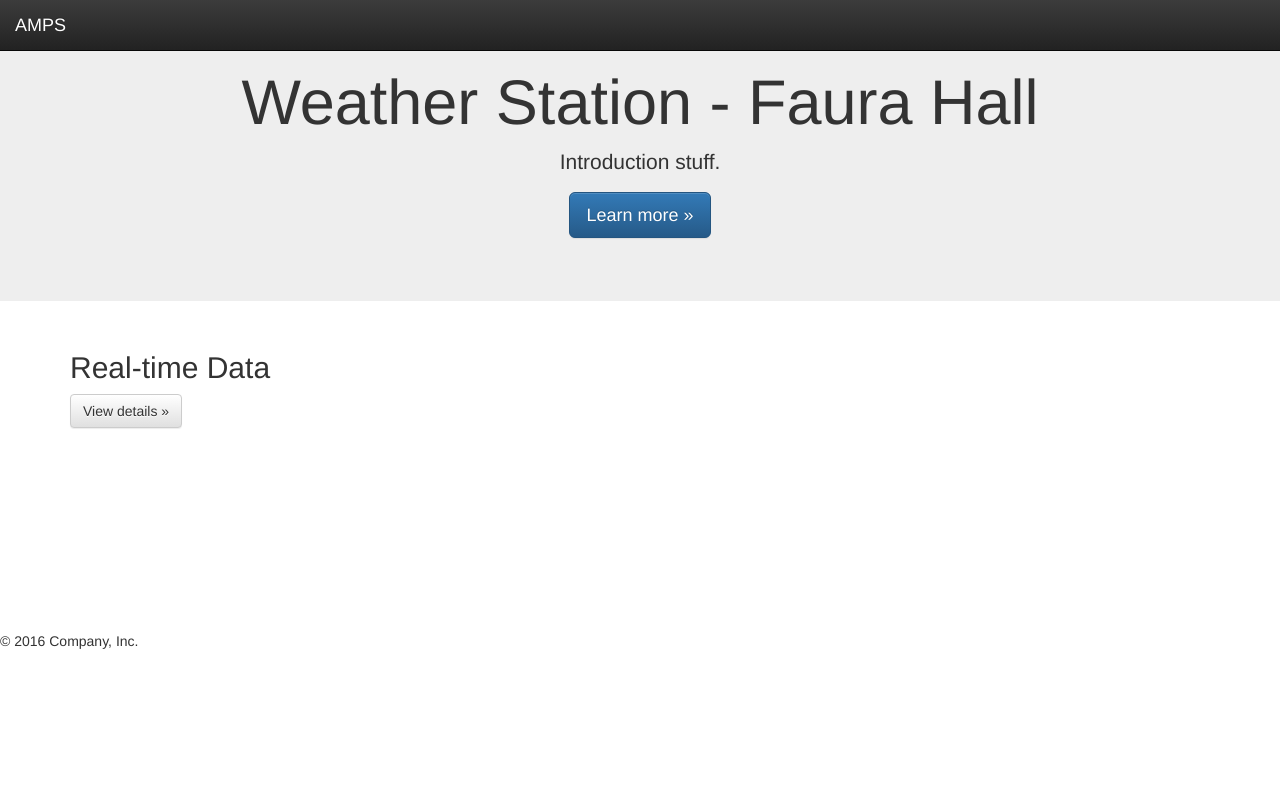
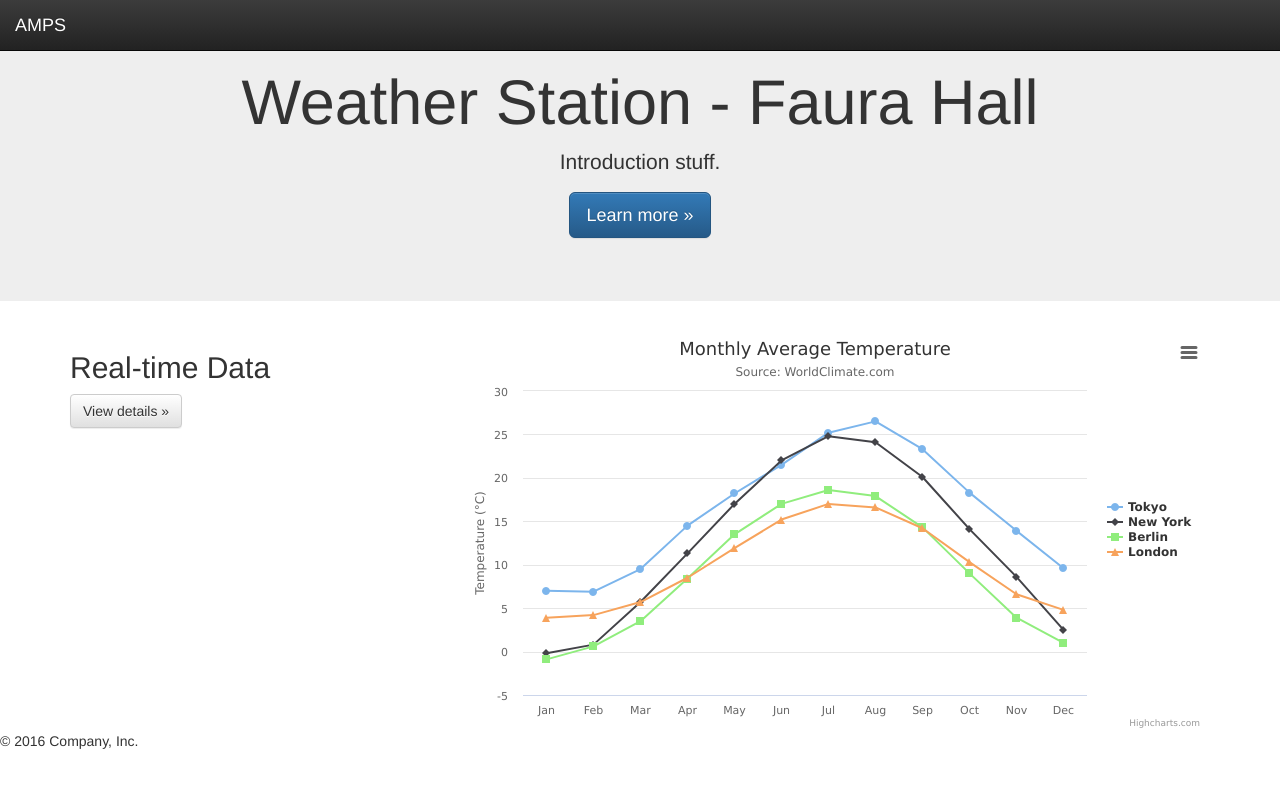
Before and after one commit to rizzahgrace/Thesis_Webapp, a Django app: page /webapp/ in a window 1280 px wide. Run offline with Django 3.2, Linux system fonts and the light colour scheme; some libraries are stand-ins or nearby versions.

Commit message:
Fixed Highcharts

```diff
--- a/thesis/webapp/templates/webapp/home.html
+++ b/thesis/webapp/templates/webapp/home.html
@@ -6,17 +6,61 @@
     <link rel="stylesheet" href="//maxcdn.bootstrapcdn.com/bootstrap/3.2.0/css/bootstrap-theme.min.css">
     <link rel="stylesheet" href="{% static 'webapp/jumbotron.css' %}">
     <script src="https://maxcdn.bootstrapcdn.com/bootstrap/3.3.7/js/bootstrap.min.js"></script>
+    <script src="https://ajax.googleapis.com/ajax/libs/jquery/1.10.2/jquery.min.js"></script>
+    <script src="http://code.highcharts.com/highcharts.js"></script>
+    <script src="http://code.highcharts.com/modules/exporting.js"></script>
+    <script type="text/javascript">
+    $(function () {
+     $('#chart_container').highcharts({
+        title: {
+            text: 'Monthly Average Temperature',
+            x: -20 //center
+        },
+        subtitle: {
+            text: 'Source: WorldClimate.com',
+            x: -20
+        },
+        xAxis: {
+            categories: ['Jan', 'Feb', 'Mar', 'Apr', 'May', 'Jun',
+                'Jul', 'Aug', 'Sep', 'Oct', 'Nov', 'Dec']
+        },
+        yAxis: {
+            title: {
+                text: 'Temperature (°C)'
+            },
+            plotLines: [{
+                value: 0,
+                width: 1,
+                color: '#808080'
+            }]
+        },
+        tooltip: {
+            valueSuffix: '°C'
+        },
+        legend: {
+            layout: 'vertical',
+            align: 'right',
+            verticalAlign: 'middle',
+            borderWidth: 0
+        },
+        series: [{
+            name: 'Tokyo',
+            data: [7.0, 6.9, 9.5, 14.5, 18.2, 21.5, 25.2, 26.5, 23.3, 18.3, 13.9, 9.6]
+        }, {
+            name: 'New York',
+            data: [-0.2, 0.8, 5.7, 11.3, 17.0, 22.0, 24.8, 24.1, 20.1, 14.1, 8.6, 2.5]
+        }, {
+            name: 'Berlin',
+            data: [-0.9, 0.6, 3.5, 8.4, 13.5, 17.0, 18.6, 17.9, 14.3, 9.0, 3.9, 1.0]
+        }, {
+            name: 'London',
+            data: [3.9, 4.2, 5.7, 8.5, 11.9, 15.2, 17.0, 16.6, 14.2, 10.3, 6.6, 4.8]
+        }]
+    });
+});
+    </script>
     <meta charset="utf-8">
     <meta name="viewport" content="width=device-width, initial-scale=1">
-    <script type="text/javascript" src="//ajax.googleapis.com/ajax/libs/jquery/1.9.1/jquery.min.js"></script>
-    <script type="text/javascript" src="{% static 'js/highcharts/highcharts.js' %}"></script>
-    <script type="text/javascript">
-    $(function () {
-        $.getJSON("{% url 'bar' %}", function(data) {
-            $('#chart_container').highcharts(data);
-        });
-    });
-    </script>
   </head>
   <body>
     <nav class="navbar navbar-inverse navbar-fixed-top">
@@ -41,9 +85,7 @@
           <a href="#" role="button" class="btn btn-default">View details »</a>
         </div>
         <div class="col-md-8">
-          <div id="container" style="height: 300px"></div>
-          <!-- <h2>Past Data</h2>
-          <a href="#" role="button" class="btn btn-default">View details »</a> -->
+          <div id="chart_container" style="height: 400px"></div>
         </div>
       </div>
     </div>
```
